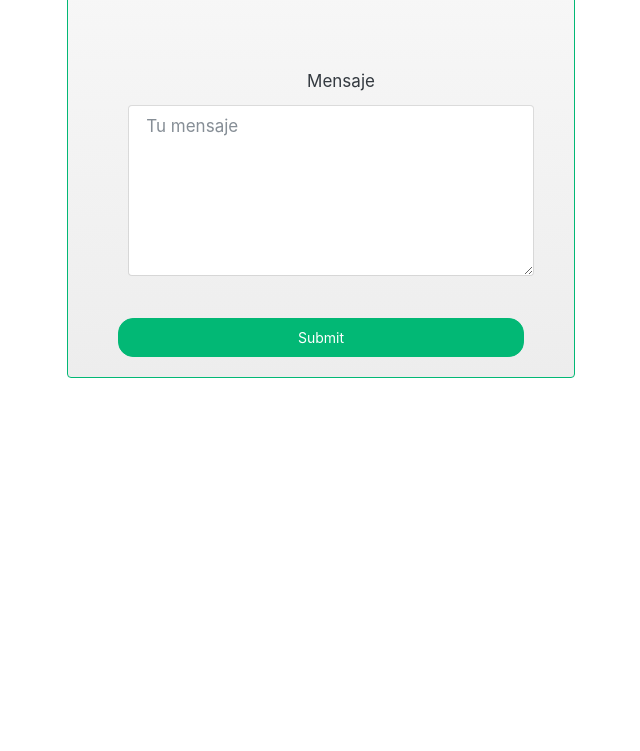
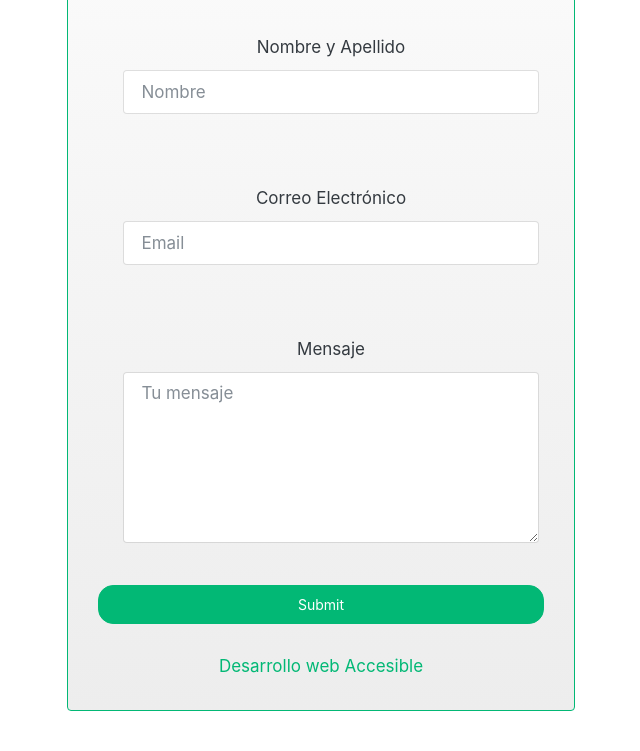
Before and after one commit to ortizvictorw/Captcha, a plain HTML site: page index.html in a window 1280 px wide. Shown: the part 324-1075 px from the top of the page, without its empty margins (319-959 px from the left). Before the commit the page ends 800 px from the top, so only its background shows below. Drawn offline with nearby package versions, Linux system fonts and the light colour scheme.

Commit message:
Arreglos finales Logo Desarrolla

```diff
--- a/index.html
+++ b/index.html
@@ -16,23 +16,25 @@
 
 </head>
 <body>
-   <div class="padre text-center row border border-success rounded col-12 col-md-5 mx-auto gradiente">
-
+    <div class="padre text-center row border border-success rounded col-12 col-md-5 mx-auto gradiente">
+        <div class="col-6 text-center mx-auto">
+            <img src="./img/logo-sin-fondo.png" class="img-fluid mx-auto"  alt="Logo DesarrollaWeb.com">
+        </div>
             <!-- Formulario  -->
-    <form action="./gracias.html" method="GET" id="formulario"class="col-12 col-md-11 my-0 mx-auto" >
-        <fieldset class="row">
+    <form action="./gracias.html" method="GET" id="formulario"class="col-12  my-0 mx-auto" >
+        <fieldset class="row mx-auto">
             <div class="form-group col-md-12">
-                <label for="nombres" class="my-0 col-12">Nombre y Apellido</label>
+                <label for="nombres" class="my-0 col-12 mx-auto">Nombre y Apellido</label>
               <input aria-label="nombres" type="text" name="nombres" class="form-control nombres-Contact" id="nombres" placeholder="Nombre" required>
               <div id="errorNombre" class="form-group py-0" ></div>
             </div>
             <div class="form-group col-md-12">
-                <label for="email" class="my-0 col-12" >Correo Electrónico</label>
+                <label for="email" class="my-0 col-12 mx-auto" >Correo Electrónico</label>
               <input  type="email" name="email" class="form-control email-Contact" id="email" placeholder="Email" required>
               <div id="errorEmail" class="form-group py-0" ></div>
             </div>
             <div class="form-group col-md-12">
-                <label for="mensaje" class="my-0 col-12">Mensaje</label>
+                <label for="mensaje" class="my-0 col-12 mx-auto">Mensaje</label>
               <textarea aria-label="mensaje" rows="6" name="mensaje" class="form-control mensaje-Contact" id="mensaje" placeholder="Tu mensaje" value="" required></textarea>
               <div id="errorMensaje" class="form-group py-0" ></div>
             </div>
@@ -40,7 +42,9 @@
           </fieldset>
         <button id ="enviar" type="button" class="btn btn-success btn-block" data-toggle="modal" data-target="">Submit</button>
       </form>
-
+      <a href="https://desarrollaweb.com.ar/" target="_blank" class="mx-auto text-center text-success">
+        <span class="mx-auto text-center text-success"> Desarrollo web Accesible</span>
+        </a>
             <!-- Button trigger modal -->
 
 
```
Also changed, not shown: img/logo-sin-fondo.png (added).
